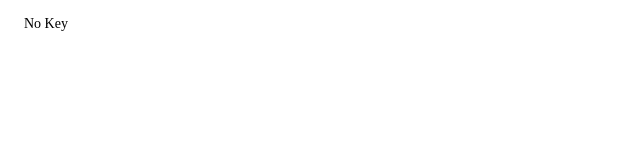
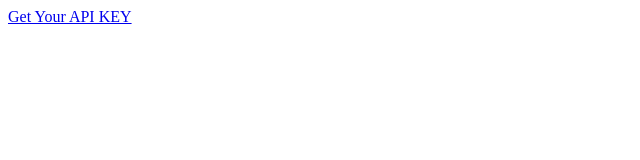
Before and after one commit to samar-abbas-786/leetcode-browser-extension, a React (Vite) app in the folder client/: page / in a window 1280 px wide. Shown: the top 160 px of the page, without its empty margins (0-640 px from the left). Built offline with nearby package versions, Linux system fonts and the light colour scheme.

Commit message:
add link to get anthropic api key

```diff
--- a/client/src/App.jsx
+++ b/client/src/App.jsx
@@ -19,8 +19,18 @@ const App = () => {
   };
 
   if (!keyExists)
-    return <p style={{ margin: "16px", fontSize: "14px" }}>No Key</p>;
-
+    return (
+      <>
+        {/* <p style={{ margin: "16px", fontSize: "14px" }}>Get Your API KEY</p> */}
+        <a
+          target="_blank"
+          rel="noopener noreferrer"
+          href="https://console.anthropic.com/settings/keys"
+        >
+          Get Your API KEY
+        </a>
+      </>
+    );
   return (
     <div style={{ padding: "16px", textAlign: "center" }}>
       <button
```
